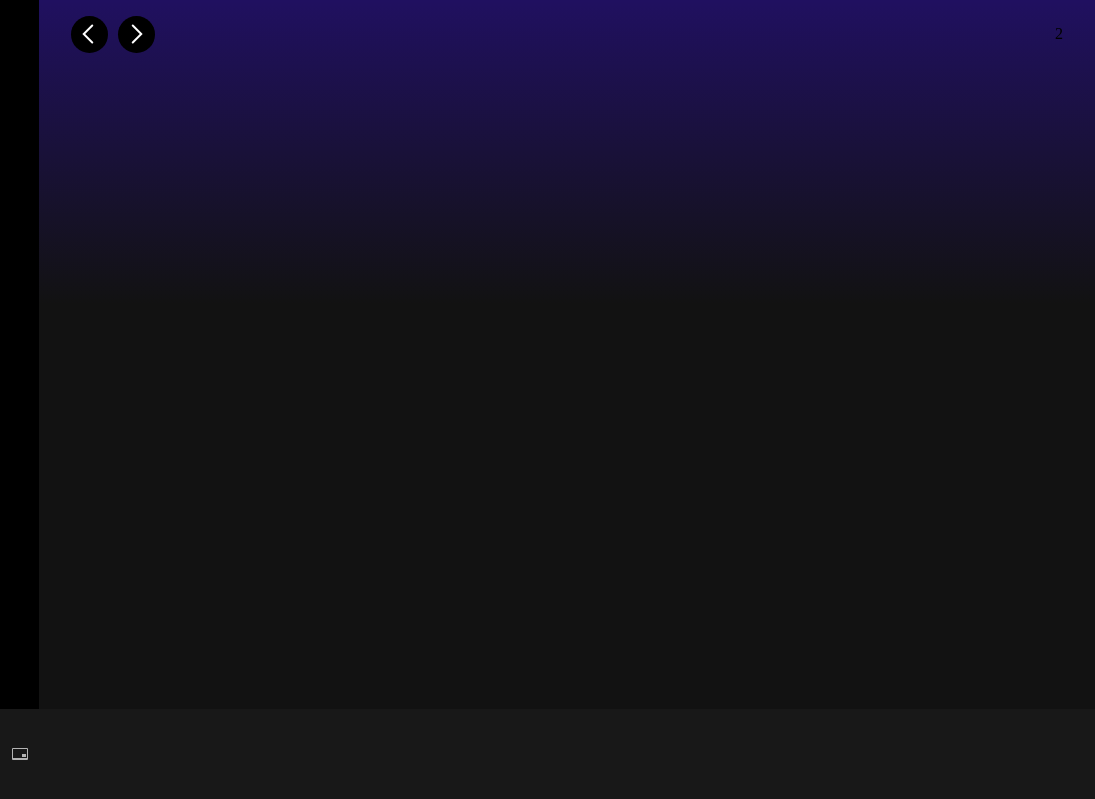
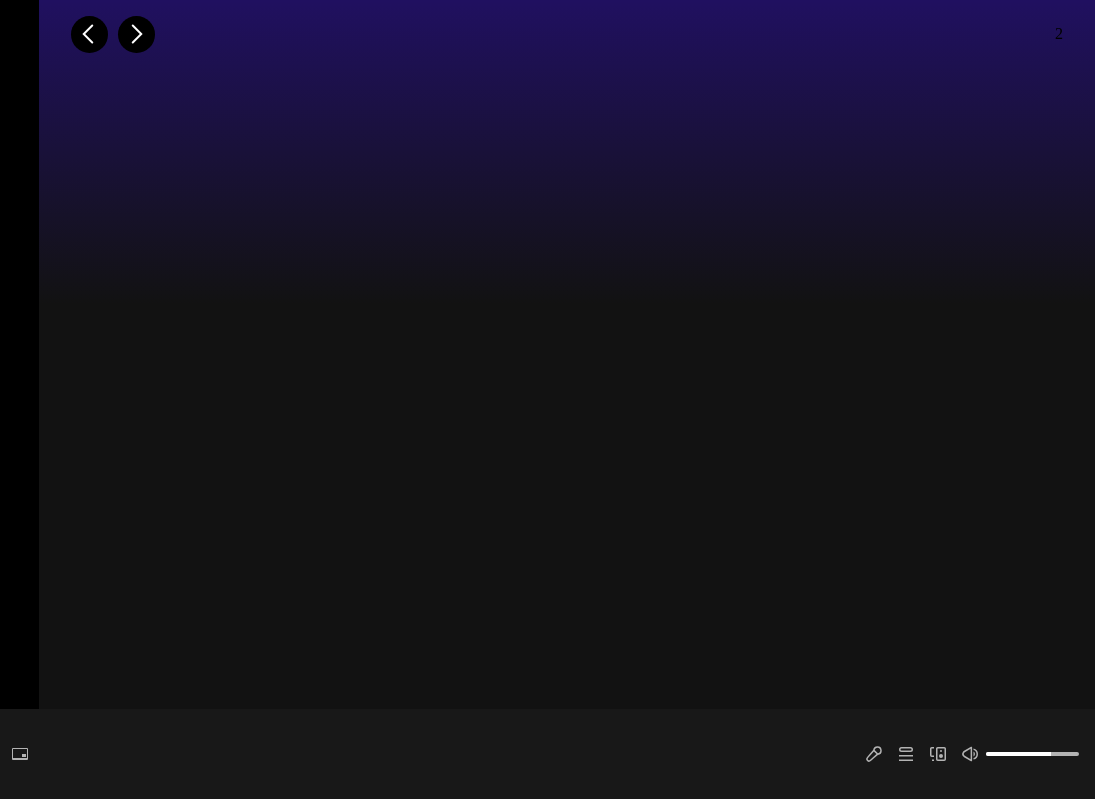
Before and after one commit to firdausthedev/daily-UI, a plain HTML site: page index.html in a window 1280 px wide. Shown: the top 799 px of the page, 185-1280 px from the left. Drawn offline with Linux system fonts and the light colour scheme.

Commit message:
add audio controller

```diff
--- a/css/main.css
+++ b/css/main.css
@@ -413,3 +413,32 @@ body::-webkit-scrollbar {
 .spotify .player .album-container .like-container .screen-share g {
   fill: rgb(179, 179, 179);
 }
+
+.spotify .player .audio-container {
+  display: flex;
+  align-items: center;
+}
+
+.spotify .player .audio-container .audio-line {
+  width: 93px;
+  height: 4px;
+  border-radius: 1rem;
+  background-color: rgb(179, 179, 179);
+  overflow: hidden;
+}
+.spotify .player .audio-container .audio-line .active-line {
+  background-color: white;
+  width: 70%;
+  height: 100%;
+}
+
+.spotify .player .audio-container .connect,
+.spotify .player .audio-container .connect-2,
+.spotify .player .audio-container .lyric {
+  fill: rgb(179, 179, 179);
+  margin-right: 1rem;
+}
+.spotify .player .audio-container .speaker {
+  margin-right: 0.5rem;
+  fill: rgb(179, 179, 179);
+}
--- a/index.html
+++ b/index.html
@@ -69,7 +69,67 @@
           </div>
         </div>
         <div class="control-container"></div>
-        <div class="audio-container"></div>
+        <div class="audio-container">
+          <svg
+            role="img"
+            height="16"
+            width="16"
+            viewBox="0 0 16 16"
+            class="lyric"
+          >
+            <path
+              d="M13.426 2.574a2.831 2.831 0 00-4.797 1.55l3.247 3.247a2.831 2.831 0 001.55-4.797zM10.5 8.118l-2.619-2.62A63303.13 63303.13 0 004.74 9.075L2.065 12.12a1.287 1.287 0 001.816 1.816l3.06-2.688 3.56-3.129zM7.12 4.094a4.331 4.331 0 114.786 4.786l-3.974 3.493-3.06 2.689a2.787 2.787 0 01-3.933-3.933l2.676-3.045 3.505-3.99z"
+            ></path>
+          </svg>
+
+          <svg
+            role="img"
+            height="16"
+            width="16"
+            viewBox="0 0 16 16"
+            class="connect-2"
+          >
+            <path
+              d="M15 15H1v-1.5h14V15zm0-4.5H1V9h14v1.5zm-14-7A2.5 2.5 0 013.5 1h9a2.5 2.5 0 010 5h-9A2.5 2.5 0 011 3.5zm2.5-1a1 1 0 000 2h9a1 1 0 100-2h-9z"
+            ></path>
+          </svg>
+
+          <svg
+            role="img"
+            height="16"
+            width="16"
+            class="connect"
+            aria-label="Connect to a device"
+            viewBox="0 0 16 16"
+          >
+            <path
+              d="M6 2.75C6 1.784 6.784 1 7.75 1h6.5c.966 0 1.75.784 1.75 1.75v10.5A1.75 1.75 0 0114.25 15h-6.5A1.75 1.75 0 016 13.25V2.75zm1.75-.25a.25.25 0 00-.25.25v10.5c0 .138.112.25.25.25h6.5a.25.25 0 00.25-.25V2.75a.25.25 0 00-.25-.25h-6.5zm-6 0a.25.25 0 00-.25.25v6.5c0 .138.112.25.25.25H4V11H1.75A1.75 1.75 0 010 9.25v-6.5C0 1.784.784 1 1.75 1H4v1.5H1.75zM4 15H2v-1.5h2V15z"
+            ></path>
+            <path
+              d="M13 10a2 2 0 11-4 0 2 2 0 014 0zm-1-5a1 1 0 11-2 0 1 1 0 012 0z"
+            ></path>
+          </svg>
+
+          <svg
+            role="presentation"
+            height="16"
+            width="16"
+            aria-label="Volume high"
+            viewBox="0 0 16 16"
+            class="speaker"
+          >
+            <path
+              d="M9.741.85a.75.75 0 01.375.65v13a.75.75 0 01-1.125.65l-6.925-4a3.642 3.642 0 01-1.33-4.967 3.639 3.639 0 011.33-1.332l6.925-4a.75.75 0 01.75 0zm-6.924 5.3a2.139 2.139 0 000 3.7l5.8 3.35V2.8l-5.8 3.35zm8.683 4.29V5.56a2.75 2.75 0 010 4.88z"
+            ></path>
+            <path
+              d="M11.5 13.614a5.752 5.752 0 000-11.228v1.55a4.252 4.252 0 010 8.127v1.55z"
+            ></path>
+          </svg>
+
+          <div class="audio-line">
+            <div class="active-line"></div>
+          </div>
+        </div>
       </div>
     </section>
 
```
